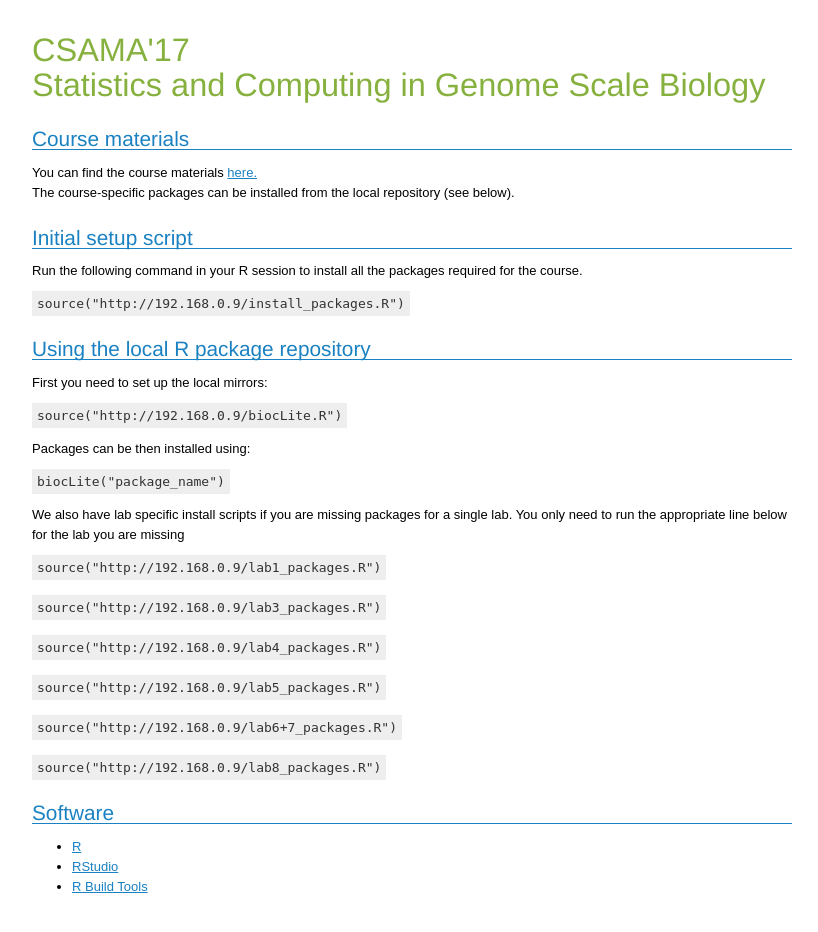
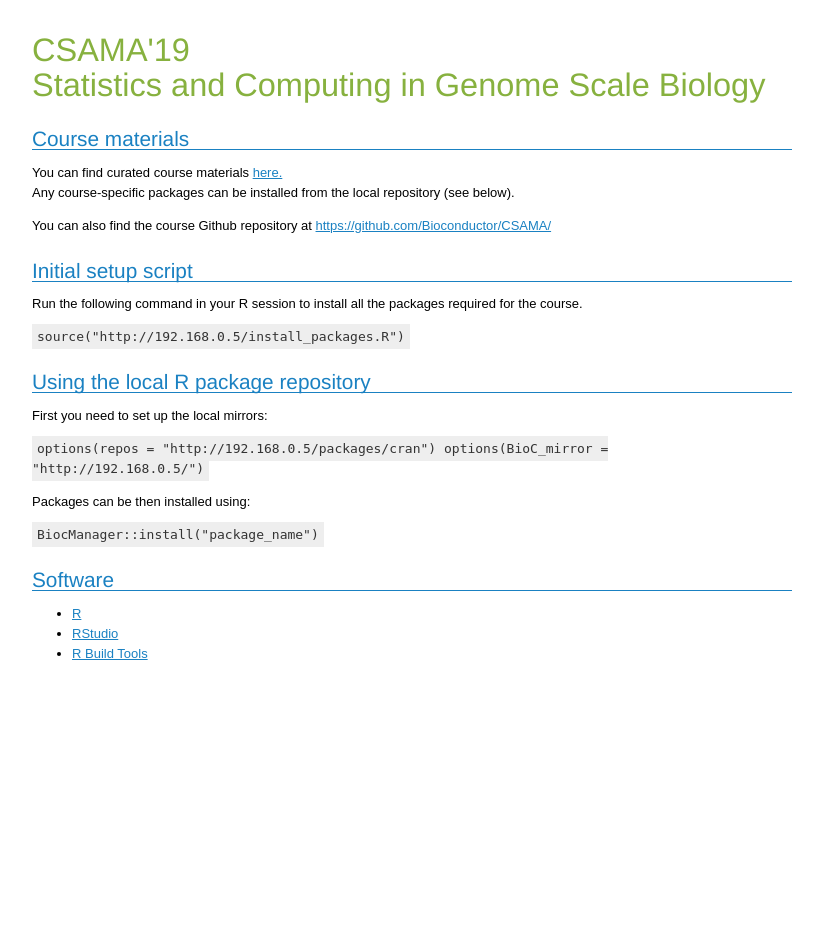
Before and after one commit to grimbough/InstallationScriptsCSAMA, a plain HTML site: page server_setup/index.html in a window 1280 px wide. Shown: the whole page, without its empty margins (228-1046 px from the left). After the commit the page ends 800 px from the top, so only its background shows below. Drawn offline with Linux system fonts and the light colour scheme.

Commit message:
Remove reference to biocLite

```diff
--- a/server_setup/index.html
+++ b/server_setup/index.html
@@ -2,22 +2,24 @@
 <html xmlns='http://www.w3.org/1999/xhtml' xml:lang='en' lang='en'>
 <head>
 <meta http-equiv="Content-Type" content="text/html; charset=utf-8"/>
-<title>CSAMA 2017: Data Analysis for Genome Scale Biology</title>
+<title>CSAMA 2019: Data Analysis for Genome Scale Biology</title>
 <link rel="stylesheet" type="text/css" href="stylesheet.css"/>
 </head>
 
 <body>
 
-<h1>CSAMA'17<br/>Statistics and Computing in Genome Scale Biology</h1>
+<h1>CSAMA'19<br/>Statistics and Computing in Genome Scale Biology</h1>
 
 <h2>Course materials</h2>
 
-<p>You can find the course materials <a href="./materials">here.</a><br/>The course-specific packages can be installed from the local repository (see below).</p>
+<p>You can find curated course materials <a href="./materials">here.</a><br/>Any course-specific packages can be installed from the local repository (see below).</p>
+
+<p>You can also find the course Github repository at <a href="https://github.com/Bioconductor/CSAMA/">https://github.com/Bioconductor/CSAMA/</a></p>
 
 <h2>Initial setup script</h2>
 Run the following command in your R session to install all the packages required for the course.</p>
 <span class="code">
-source("http://192.168.0.9/install_packages.R")
+source("http://192.168.0.5/install_packages.R")
 </span>
 
 <h2>Using the local R package repository</h2>
@@ -25,15 +27,17 @@ source("http://192.168.0.9/install_packages.R")
 <p>First you need to set up the local mirrors:</p>
 
 <span class="code">
-source("http://192.168.0.9/biocLite.R")
+options(repos = "http://192.168.0.5/packages/cran")
+options(BioC_mirror = "http://192.168.0.5/")
 </span>
 
 <p>Packages can be then installed using:</p>
 
 <span class="code">
-biocLite("package_name")
+BiocManager::install("package_name")
 </span>
 
+<!--
 <p>We also have lab specific install scripts if you are missing packages for a single lab.  You only need to run the appropriate line below for the lab you are missing</p>
 
 <span class="code">
@@ -54,7 +58,7 @@ source("http://192.168.0.9/lab6+7_packages.R")
 <span class="code">
 source("http://192.168.0.9/lab8_packages.R")
 </span>
-
+-->
 
 <h2>Software</h2>
 <ul>
```
Also changed, not shown: 1 other file.
